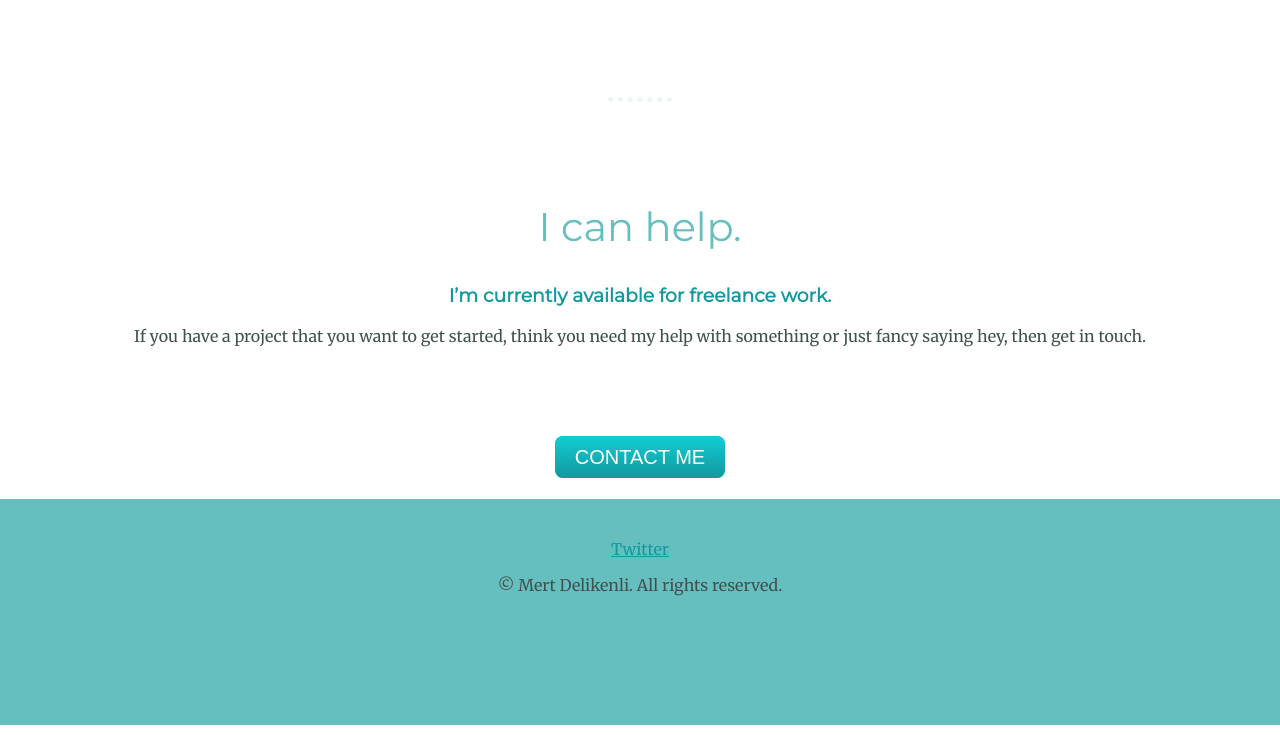
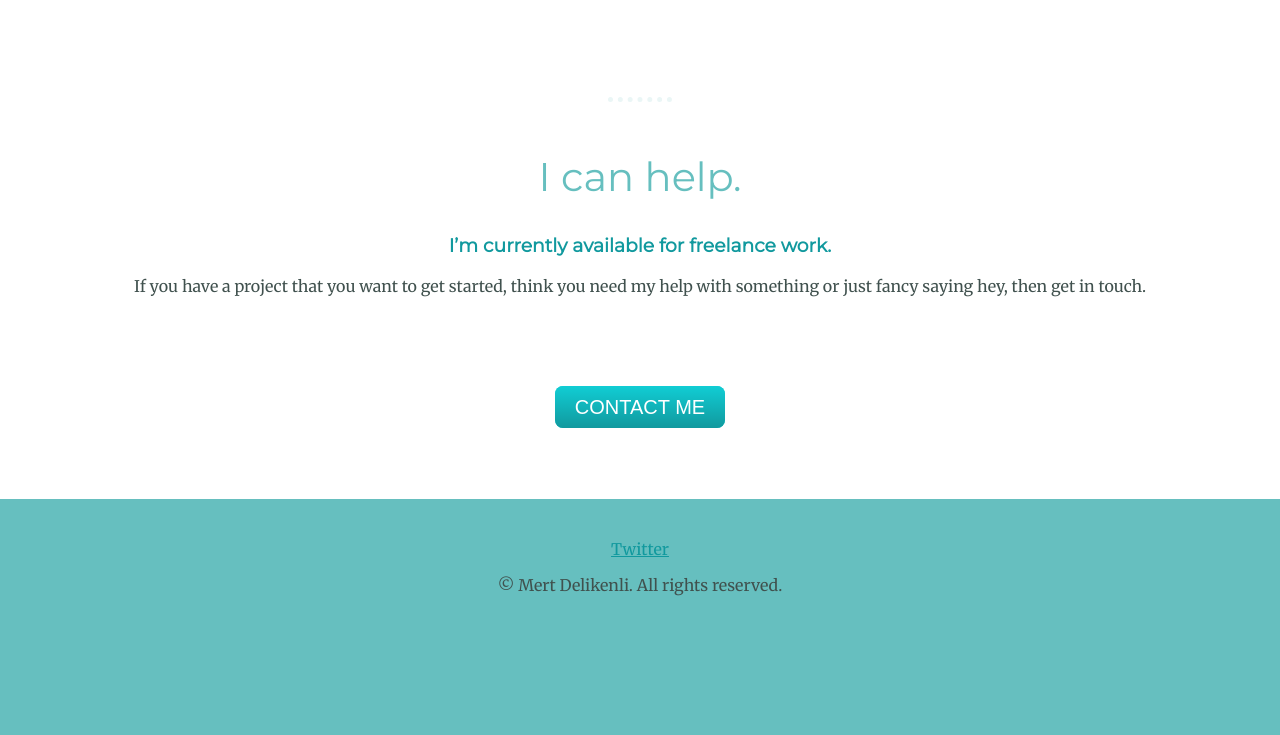
Before and after one commit to mertdelikenli/cv, a plain HTML site: page index.html in a window 1280 px wide. Shown: the part 2075-2810 px from the top of the page. Drawn offline with Linux system fonts and the light colour scheme.

Commit message:
Update styles.css

```diff
--- a/css/styles.css
+++ b/css/styles.css
@@ -118,7 +118,7 @@ a {
   padding: 40px;
   margin-top: 30px;
   color: #EAF6F6;
-  padding-bottom: 30px;
+
 
 }
 
@@ -128,5 +128,5 @@ a {
 
 .contact-me {
   position: relative;
-  bot: 50px;
+  bottom: 50px;
 }
```
